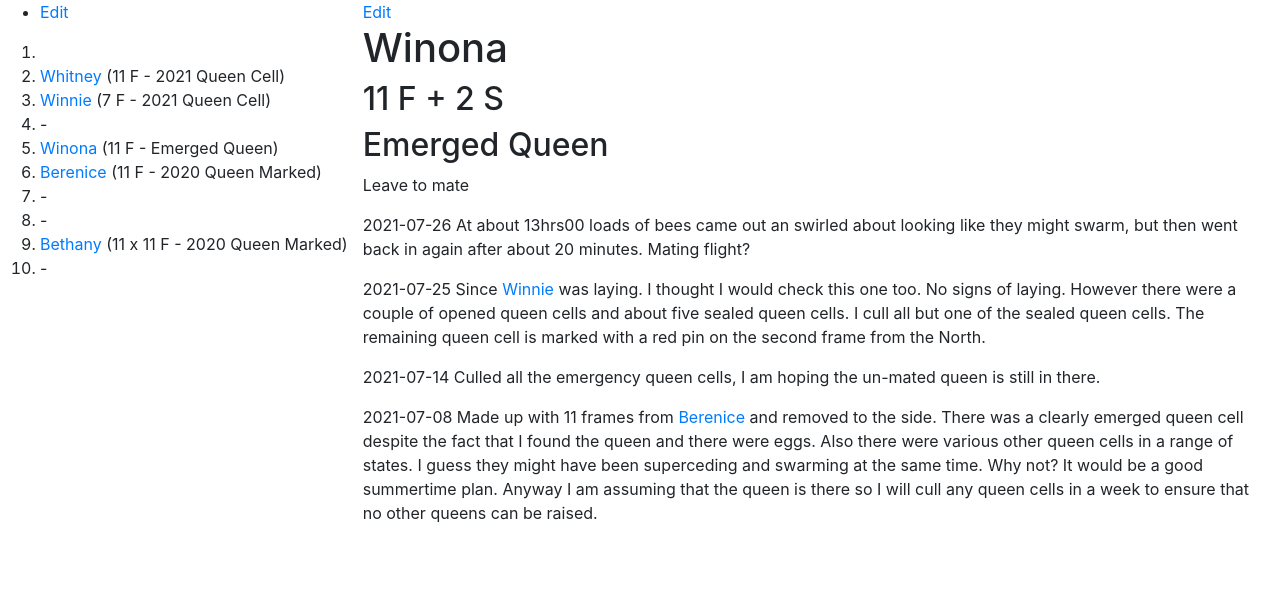
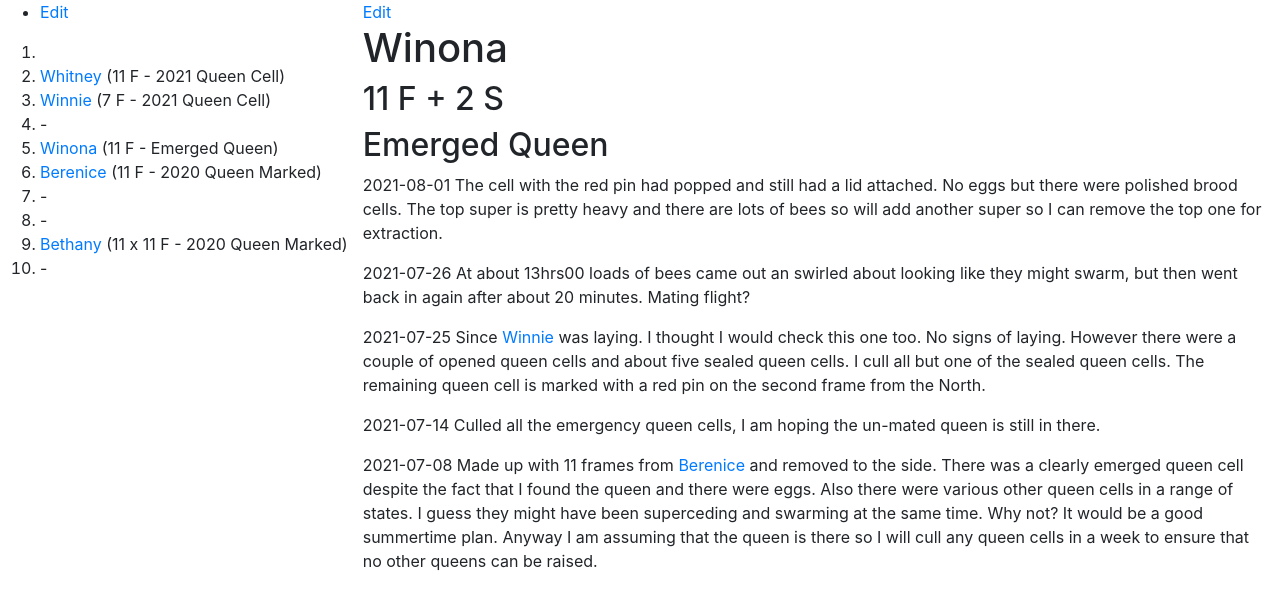
Before and after one commit to joejcollins/rhapsody-angel, a Jekyll site: the page built from queens/2021-winona.md, in a window 1280 px wide. Shown: the top 610 px of the page. Built offline with Jekyll 4.4.1, drawn with Linux system fonts in a browser that asks for light colours; our own code applies the rules of GitHub Pages for plain Markdown files.

Commit message:
Sunday inspection.

```diff
--- a/queens/2021-winona.md
+++ b/queens/2021-winona.md
@@ -4,7 +4,7 @@
 
 ## Emerged Queen
 
-Leave to mate
+2021-08-01 The cell with the red pin had popped and still had a lid attached.  No eggs but there were polished brood cells.  The top super is pretty heavy and there are lots of bees so will add another super so I can remove the top one for extraction.
 
 2021-07-26 At about 13hrs00 loads of bees came out an swirled about looking like they might swarm, but then went back in again after about 20 minutes.  Mating flight?
 
```
Also changed, not shown: queens/2020-berenice.md (+2 -0 lines), queens/2020-bethany.md (+2 -0 lines), queens/2021-whitney.md (+2 -0 lines), queens/2021-winnie.md (+3 -1 lines).
